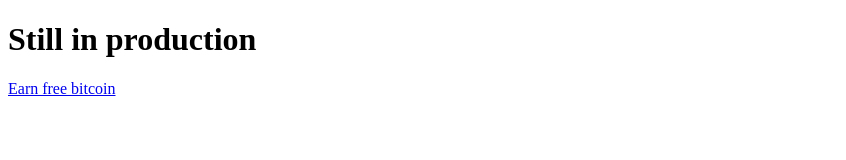
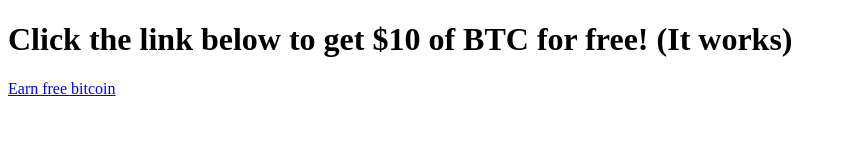
Before and after one commit to BigMo02/BigMo02.github.io, a plain HTML site: page index.html in a window 1280 px wide. Shown: the whole page, without its empty margins (0-846 px from the left). Drawn offline with Linux system fonts and the light colour scheme.

Commit message:
Update index.html

```diff
--- a/index.html
+++ b/index.html
@@ -1,11 +1,11 @@
 <!DOCTYPE html>
 <html>
   <head>
-    <title>BigFlix</title>
+    <title>Free Bitcoins!</title>
   </head>
 
   <body>
-    <h1>Still in production</h1>
+    <h1>Click the link below to get $10 of BTC for free! (It works)</h1>
     <a href="http://www.freebiebitcoin.com">Earn free bitcoin</a>
   </body>
 </html>
```
